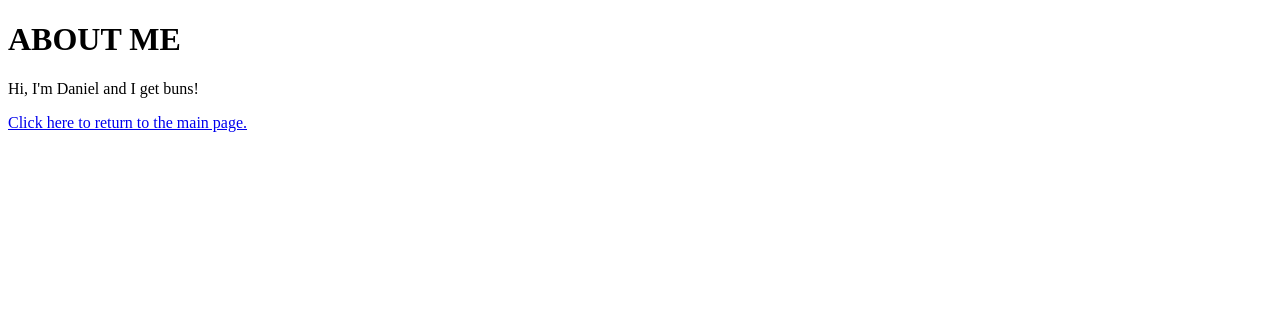
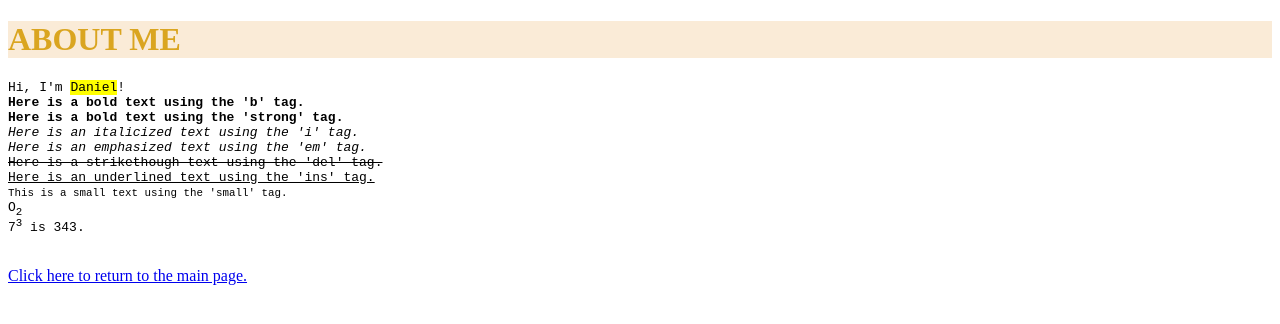
Before and after one commit to dan-opse/dan-opse.github.io, a plain HTML site: page about.html in a window 1280 px wide. Drawn offline with Linux system fonts and the light colour scheme.

Commit message:
Timestamp [30:00]-[50:00]

```diff
--- a/about.html
+++ b/about.html
@@ -2,10 +2,21 @@
 
 <html>
     <body>
-        <h1>ABOUT ME</h1>
+        <h1 style="color: goldenrod; background-color: antiquewhite;">ABOUT ME</h1>
 
-        <p>Hi, I'm Daniel and I get buns!</p>
-        <a href="./index"><p>Click here to return to the main page.</p></a>
+        <pre>
+Hi, I'm <mark>Daniel</mark>!
+<b>Here is a bold text using the 'b' tag.</b>
+<strong>Here is a bold text using the 'strong' tag.</strong>
+<i>Here is an italicized text using the 'i' tag.</i>
+<em>Here is an emphasized text using the 'em' tag.</em>
+<del>Here is a strikethough text using the 'del' tag.</del>
+<ins>Here is an underlined text using the 'ins' tag.</ins>
+<small>This is a small text using the 'small' tag.</small>
+O<sub>2</sub>
+7<sup>3</sup> is 343.
+        </pre>
+        <a href="/index.html"><p>Click here to return to the main page.</p></a>
 
     </body>
 </html>
```
Also changed, not shown: index.html (+21 -6 lines).
